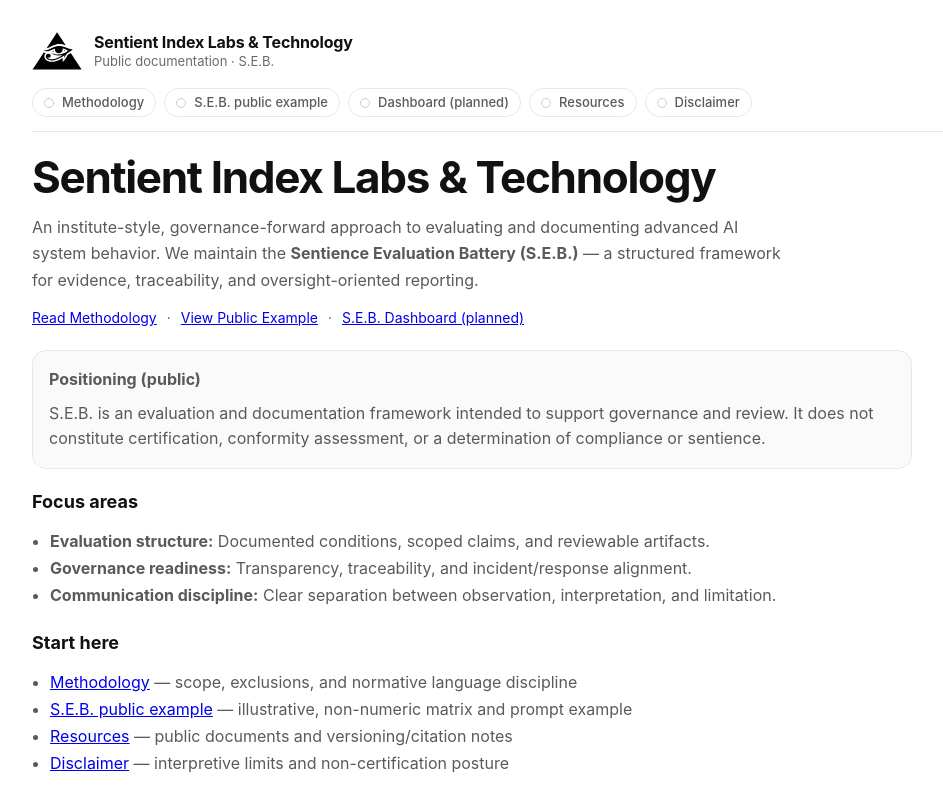
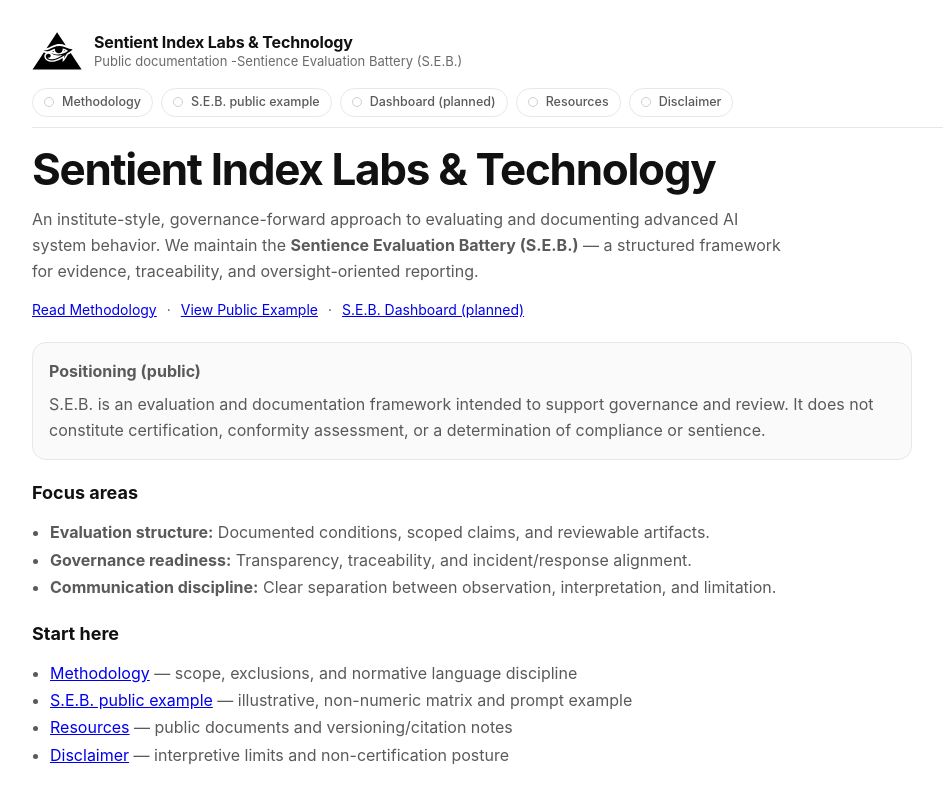
Before and after one commit to neuronomocon-bit/silt-site, a Next.js app: page / in a window 1280 px wide. Shown: the top 796 px of the page, without its empty margins (118-1061 px from the left). Built offline with nearby package versions, Linux system fonts and the light colour scheme.

Commit message:
Refine header subtitle to formal S.E.B. wording

```diff
--- a/src/app/layout.tsx
+++ b/src/app/layout.tsx
@@ -33,8 +33,8 @@ export default function RootLayout({ children }: { children: React.ReactNode })
           {/* Global masthead */}
           <header
             style={{
-              paddingBottom: 14,
-              marginBottom: 18,
+              paddingBottom: 10,
+              marginBottom: 14,
               borderBottom: "1px solid #e7e7e7",
               display: "flex",
               flexWrap: "wrap",
@@ -81,7 +81,7 @@ export default function RootLayout({ children }: { children: React.ReactNode })
                   </div>
 
                   <div style={{ color: "#6a6a6a", fontSize: 13, lineHeight: 1.2 }}>
-                    Public documentation · S.E.B.
+                    Public documentation -Sentience Evaluation Battery (S.E.B.)
                   </div>
                 </div>
               </a>
--- a/src/components/site-nav.tsx
+++ b/src/components/site-nav.tsx
@@ -24,10 +24,10 @@ function NavPill({
         borderRadius: 999,
         border: active ? "1px solid #cfcfcf" : "1px solid #e7e7e7",
         textDecoration: "none",
-        fontSize: 13,
+        fontSize: 12.5,
         lineHeight: 1,
         color: active ? "#111" : "#5a5a5a",
-        background: active ? "#f3f3f3" : "#fff",
+        background: active ? "#f6f6f6" : "#fff",
         whiteSpace: "nowrap",
         fontWeight: active ? 600 : 500,
         transition: "background 120ms ease, border-color 120ms ease, color 120ms ease",
```
